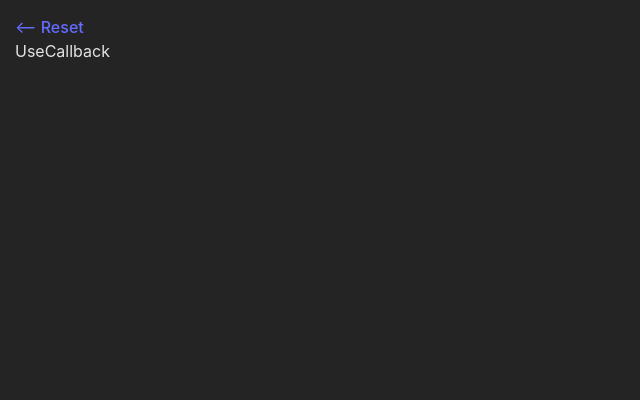
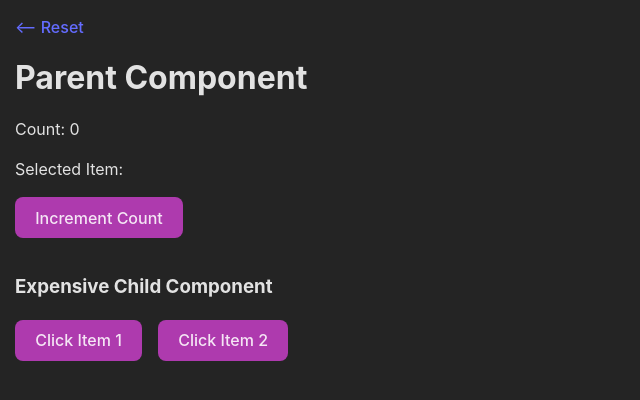
Before and after one commit to JanZaion/native-react-hooks, a React (Vite) app: page /useCallback in a window 1280 px wide. Shown: the top 400 px of the page, without its empty margins (0-640 px from the left). Built offline with nearby package versions, Linux system fonts and the light colour scheme.

Commit message:
feat: add useCallback example

```diff
--- a/src/nativeHooks/UseCallback.tsx
+++ b/src/nativeHooks/UseCallback.tsx
@@ -1,3 +1,51 @@
+import { useState, useCallback, memo } from "react";
+
+// Expensive child component that we want to optimize
+const ExpensiveChild = memo(
+  ({ onItemClick }: { onItemClick: (item: string) => void }) => {
+    return (
+      <div>
+        <h3>Expensive Child Component</h3>
+        <button onClick={() => onItemClick("item-1")}>
+          Click Item 1
+        </button>
+        <button onClick={() => onItemClick("item-2")}>
+          Click Item 2
+        </button>
+      </div>
+    );
+  },
+);
+
 export const UseCallback = () => {
-  return <div>UseCallback</div>;
+  const [count, setCount] = useState(0);
+  const [selectedItem, setSelectedItem] = useState<string>("");
+
+  // Without useCallback - this function would be
+  // recreated on every render
+  // causing ExpensiveChild to re-render unnecessarily
+  // const handleItemClick = (item: string) => {
+  //   setSelectedItem(item);
+  // };
+
+  // With useCallback - function reference remains
+  // stable between renders
+  const handleItemClick = useCallback((item: string) => {
+    setSelectedItem(item);
+    // Empty dependency array since we don't use any external values
+  }, []);
+
+  return (
+    <div>
+      <h1>Parent Component</h1>
+      <p>Count: {count}</p>
+      <p>Selected Item: {selectedItem}</p>
+
+      <button onClick={() => setCount((c) => c + 1)}>
+        Increment Count
+      </button>
+
+      <ExpensiveChild onItemClick={handleItemClick} />
+    </div>
+  );
 };
```
